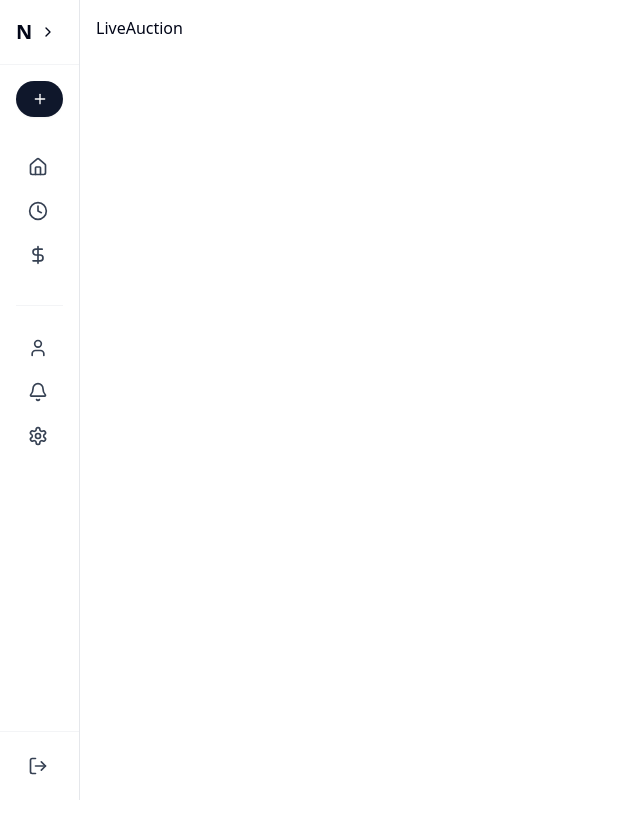
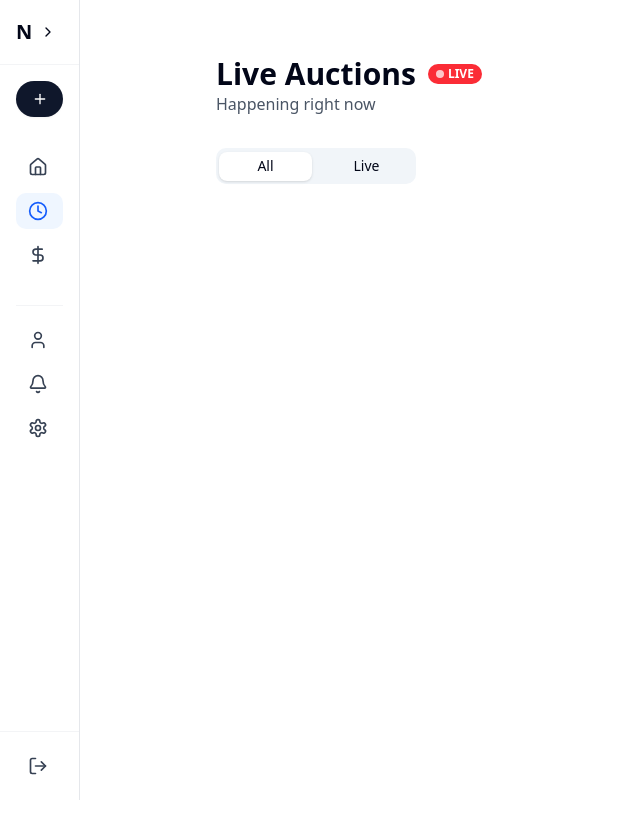
Before and after one commit to banerjee-arijit/NovaBids_Auctions, a React (Vite) app: page /dashboard/live-auctions in a window 1280 px wide. Shown: the top 814 px of the page, without its empty margins (0-640 px from the left). Built offline with nearby package versions, Linux system fonts and the light colour scheme.

Commit message:
update liveAuction page

```diff
--- a/src/pages/dashboard/Sidebar/SidebarMenu.jsx
+++ b/src/pages/dashboard/Sidebar/SidebarMenu.jsx
@@ -1,23 +1,11 @@
-import { useLocation, Link } from "react-router-dom";
-import {
-  Home,
-  Search,
-  Clock,
-  Heart,
-  DollarSign,
-  User,
-  Bell,
-  Settings,
-} from "lucide-react";
+import { NavLink } from "react-router-dom";
+import { Home, Clock, DollarSign, User, Bell, Settings } from "lucide-react";
 
 const SidebarMenu = ({ collapsed }) => {
-  const location = useLocation();
-  const isActive = (path) => location.pathname === path;
-
-  const menuItems = [
-    { icon: Home, label: "Dashboard", path: "/dashboard" },
-    { icon: Clock, label: "Live Auctions", path: "live-auctions" },
-    { icon: DollarSign, label: "My Bids", path: "my-bids" },
+  const mainItems = [
+    { icon: Home, label: "Dashboard", path: "/dashboard" }, // ✅ full path
+    { icon: Clock, label: "Live Auctions", path: "/dashboard/live-auctions" },
+    { icon: DollarSign, label: "My Bids", path: "/dashboard/my-bids" },
   ];
 
   const secondaryItems = [
@@ -26,48 +14,57 @@ const SidebarMenu = ({ collapsed }) => {
     { icon: Settings, label: "Settings", path: "settings" },
   ];
 
+  const baseClasses =
+    "group flex items-center relative space-x-2 px-3 py-2 rounded-lg transition-all";
+
+  const getLinkClasses = ({ isActive }) =>
+    `${baseClasses} ${
+      isActive
+        ? "bg-blue-50 text-[var(--primary-text-color)]  "
+        : "text-gray-700 border-transparent hover:bg-gray-100 hover:text-novablue-600"
+    }`;
+
+  const ActiveIndicator = () => (
+    <div className="absolute right-2 h-2 w-2 bg-novablue-600 rounded-full" />
+  );
+
   return (
     <nav className="flex-1 overflow-y-auto p-4">
       <ul className="space-y-2">
-        {menuItems.map((item, index) => (
+        {mainItems.map((item, index) => (
           <li key={index}>
-            <Link
-              to={item.path}
-              className={`flex items-center space-x-2 px-3 py-2 rounded-lg transition-colors ${
-                isActive(item.path)
-                  ? "bg-novablue-50 text-novablue-600"
-                  : "hover:bg-gray-100 text-gray-700"
-              }`}
-            >
-              <item.icon size={20} />
+            <NavLink to={item.path} className={getLinkClasses} end>
+              <item.icon
+                size={20}
+                className="transition-transform group-hover:scale-110"
+              />
               {!collapsed && <span>{item.label}</span>}
-            </Link>
+              {/* The NavLink "className" function passes a isActive flag */}
+              {/*
+                We can conditionally render the indicator by using the function prop form.
+                This approach ensures that the indicator appears only when the link is active.
+              */}
+              {({ isActive }) => isActive && <ActiveIndicator />}
+            </NavLink>
           </li>
         ))}
       </ul>
 
       <div className="mt-8 pt-4 border-t border-gray-100">
-        <h3
-          className={`text-xs uppercase text-gray-500 mb-2 ${
-            collapsed ? "text-center" : ""
-          }`}
-        >
-          {!collapsed && "Account"}
-        </h3>
+        {!collapsed && (
+          <h3 className="text-xs uppercase text-gray-500 mb-2">Account</h3>
+        )}
         <ul className="space-y-2">
           {secondaryItems.map((item, index) => (
             <li key={index}>
-              <Link
-                to={item.path}
-                className={`flex items-center space-x-2 px-3 py-2 rounded-lg transition-colors ${
-                  isActive(item.path)
-                    ? "bg-novablue-50 text-novablue-600"
-                    : "hover:bg-gray-100 text-gray-700"
-                }`}
-              >
-                <item.icon size={20} />
+              <NavLink to={item.path} className={getLinkClasses} end>
+                <item.icon
+                  size={20}
+                  className="transition-transform group-hover:scale-110"
+                />
                 {!collapsed && <span>{item.label}</span>}
-              </Link>
+                {({ isActive }) => isActive && <ActiveIndicator />}
+              </NavLink>
             </li>
           ))}
         </ul>
--- a/src/pages/dashboard/liveAuction/LiveAuction.jsx
+++ b/src/pages/dashboard/liveAuction/LiveAuction.jsx
@@ -1,7 +1,26 @@
 import React from "react";
+import TabSwitcher from "../dashboardIndexPage/TabSwitcher";
 
 const LiveAuction = () => {
-  return <div>LiveAuction</div>;
+  return (
+    <div className="ml-20 min-h-screen">
+      <div className="p-6 md:p-8 lg:p-10">
+        <div className="flex flex-col md:flex-row md:items-center justify-between gap-4 mb-8">
+          <div>
+            <div className="flex items-center">
+              <h1 className="text-3xl font-bold">Live Auctions</h1>
+              <div className="ml-3 flex items-center bg-red-500 text-white text-xs font-bold px-2 py-0.5 rounded-full">
+                <span className="w-2 h-2 bg-white rounded-full mr-1 animate-pulse"></span>
+                LIVE
+              </div>
+            </div>
+            <p className="text-gray-600">Happening right now</p>
+          </div>
+        </div>
+        <TabSwitcher />
+      </div>
+    </div>
+  );
 };
 
 export default LiveAuction;
```
